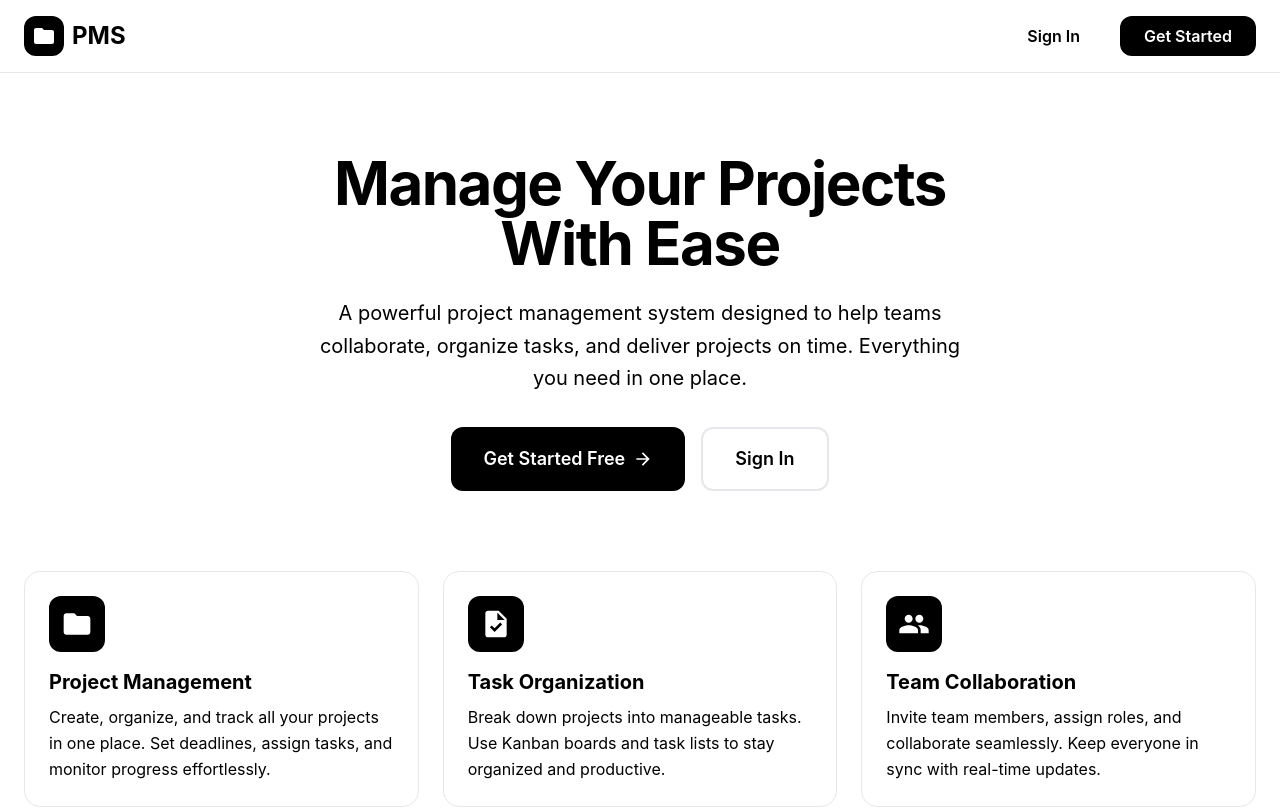
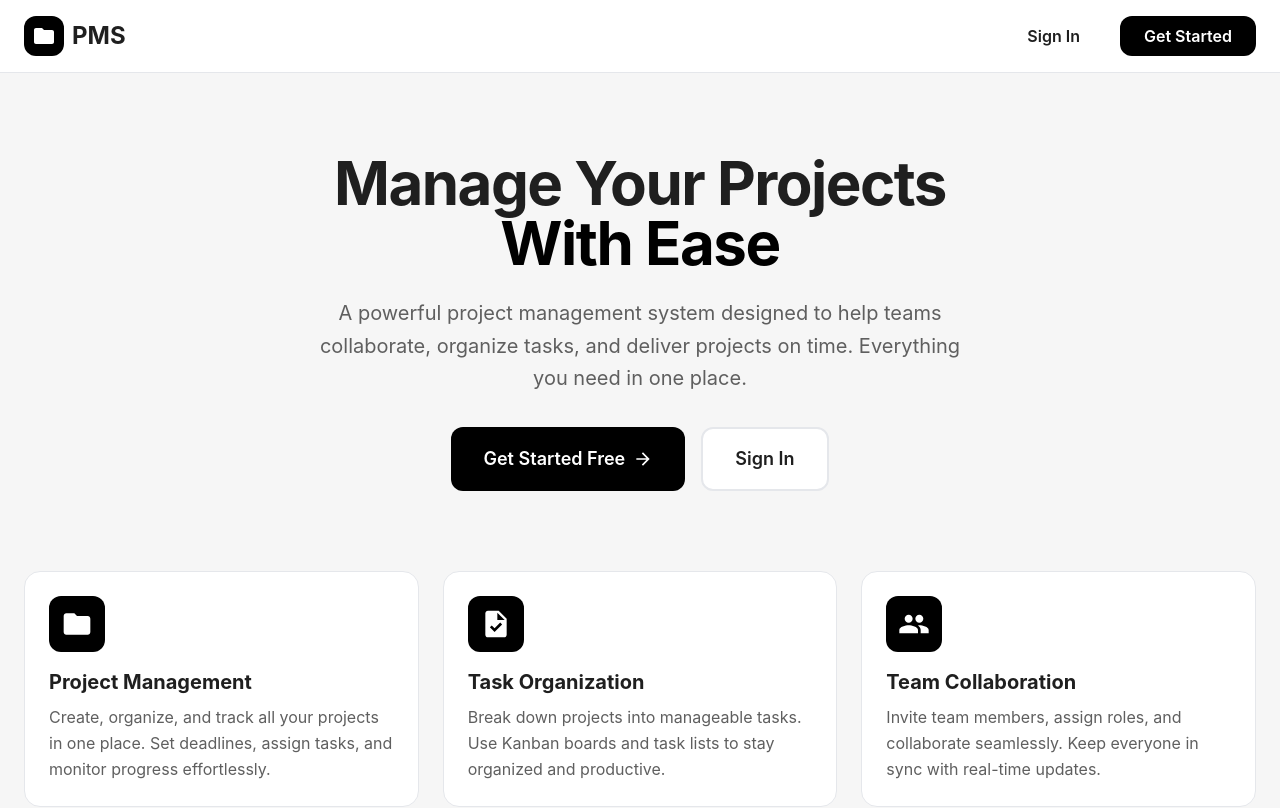
Before and after one commit to wharder04/PSM-CSCI-150, a React (Vite) app in the folder client/: page / in a window 1280 px wide. Shown: the top 808 px of the page. Built offline with nearby package versions, Linux system fonts and the light colour scheme; no server answers.

Commit message:
Created new global theme color variables

```diff
--- a/client/src/css/index.css
+++ b/client/src/css/index.css
@@ -1,4 +1,30 @@
 @import "tailwindcss";
+
+@theme {
+  /*Foundation */
+  --color-bg-base: #f6f6f6;
+  --color-bg-surface: #ffffff;
+  --color-bg-surface-hover: #f3f4f6;
+
+  /*Text*/
+  --color-text-primary: #1f1f1f;
+  --color-text-secondary: #5f5f5f;
+  --color-text-muted: #8a8a8a;
+  --color-text-on-accent: #ffffff;
+
+  /*Structure*/
+  --color-border-default: #e5e7eb;
+  --color-border-focus: #d1d5db;
+
+  /*Accents*/
+  --color-accent-primary: #000000;
+  --color-accent-hover: #374151;
+  --color-accent-highlight: #3b82f6;
+
+  /*Statuses*/
+  --color-status-success: #dcfce3;
+  --color-status-warning: #fef9c3;
+}
 
 * {
   box-sizing: border-box;
--- a/client/tailwind.config.js
+++ b/client/tailwind.config.js
@@ -1,5 +1,6 @@
 /** @type {import('tailwindcss').Config} */
-export default {
+//file not being used
+module.exports = {
   content: [
     "./index.html",
     "./src/**/*.{js,ts,jsx,tsx}",
@@ -8,16 +9,27 @@ export default {
     extend: {
       colors: {
         // Monochromatic theme
-        'bg-base': '#f6f6f6',
-        'panel': '#ffffff',
-        'panel-muted': '#f0f0f0',
-        'border': '#d9d9d9',
-        'text-primary': '#1f1f1f',
-        'text-secondary': '[#5f5f5f]',
-        'text-muted': '#8a8a8a',
-        'accent-dark': '#2c2c2c',
-        'accent-mid': '#3f3f3f',
-        'accent-light': '#d4d4d4',
+        //'bg-base': '#f6f6f6',
+        //'panel': '#ffffff',
+        //'panel-muted': '#f0f0f0',
+        //'border': '#d9d9d9',
+        //'text-primary': '#1f1f1f',
+        //'text-secondary': '[#5f5f5f]',
+        //'text-muted': '#8a8a8a',
+        //'accent-dark': '#2c2c2c',
+        //'accent-mid': '#3f3f3f',
+        //'accent-light': '#d4d4d4',
+        'bg-base': '#ff00ff',
+        'panel': '#ff00ff',
+        'panel-muted': '#ff00ff',
+        'border': '#ff00ff',
+        'text-primary': '#ff00ff',
+        'text-secondary': '#ff00ff',
+        'text-muted': '#ff00ff',
+        'accent-dark': '#ff00ff',
+        'accent-mid': '#ff00ff',
+        'accent-light': '#ff00ff',
+
       },
       boxShadow: {
         'soft': '0 1px 3px rgba(0, 0, 0, 0.05)',
```
Also changed, not shown: 2 other files (tests, documents, lock files or other folders).
